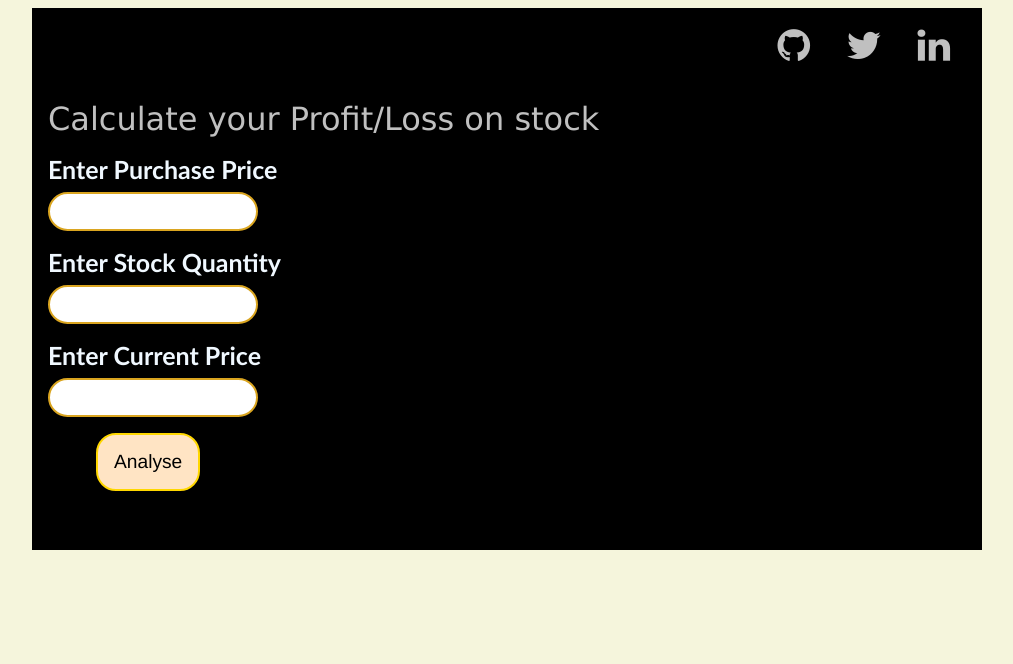
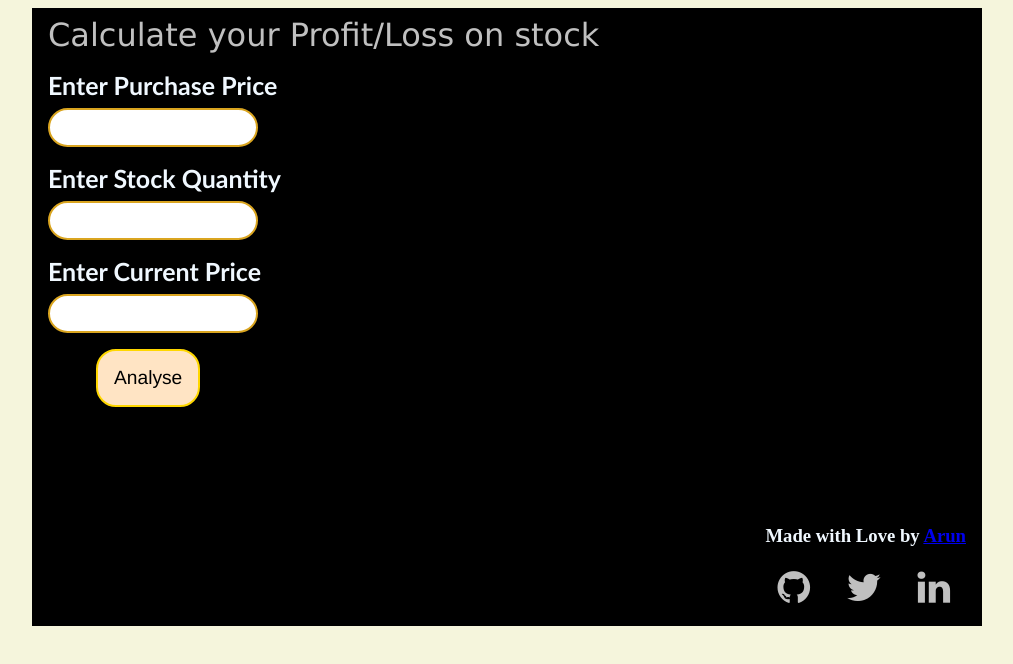
Before and after one commit to anshu1016/Stock-Market-Analysis-, a plain HTML site: page index.html in a window 1280 px wide. Shown: the whole page, without its empty margins (133-1146 px from the left). Drawn offline with Linux system fonts and the light colour scheme.

Commit message:
change nav position & make h3 in nav

```diff
--- a/index.html
+++ b/index.html
@@ -11,11 +11,7 @@
 </head>
 <body>
     <div class="container">
-        <div class="nav">
-            <li class="inline"><a href="https://github.com/anshu1016" class="links" target="_blank"><i class="fa fa-github"></i></a></li>
-            <li class="inline"><a href="https://twitter.com/ArunShu47012704" class="links" target="_blank"><i class="fa fa-twitter"></i></a></li>
-            <li class="inline"><a href="https://www.linkedin.com/in/arun-shukla-1399a9196" class="links"target = "_blank"><i class="fa fa-linkedin"></i></a></li>
-        </div>
+
         <h1>Calculate your Profit/Loss on stock</h1>
         <label for="Enter Purchase Price">Enter Purchase Price</label><br>
         <input type="number" class="price-input"/><br>
@@ -25,7 +21,12 @@
         <input type="number" class="price-input"/><br>
         <button id = "check-btn">Analyse</button>
         <p id="result"> </p>
-
+        <div class="nav">
+            <h3>Made with Love by <a href ="https://arunshukla.netlify.app/" class="navlinks">Arun</a></h3>
+            <li class="inline"><a href="https://github.com/anshu1016" class="links" target="_blank"><i class="fa fa-github"></i></a></li>
+            <li class="inline"><a href="https://twitter.com/ArunShu47012704" class="links" target="_blank"><i class="fa fa-twitter"></i></a></li>
+            <li class="inline"><a href="https://www.linkedin.com/in/arun-shukla-1399a9196" class="links"target = "_blank"><i class="fa fa-linkedin"></i></a></li>
+        </div>
     </div>
     <script src="stock.js"></script>
 </body>
```
